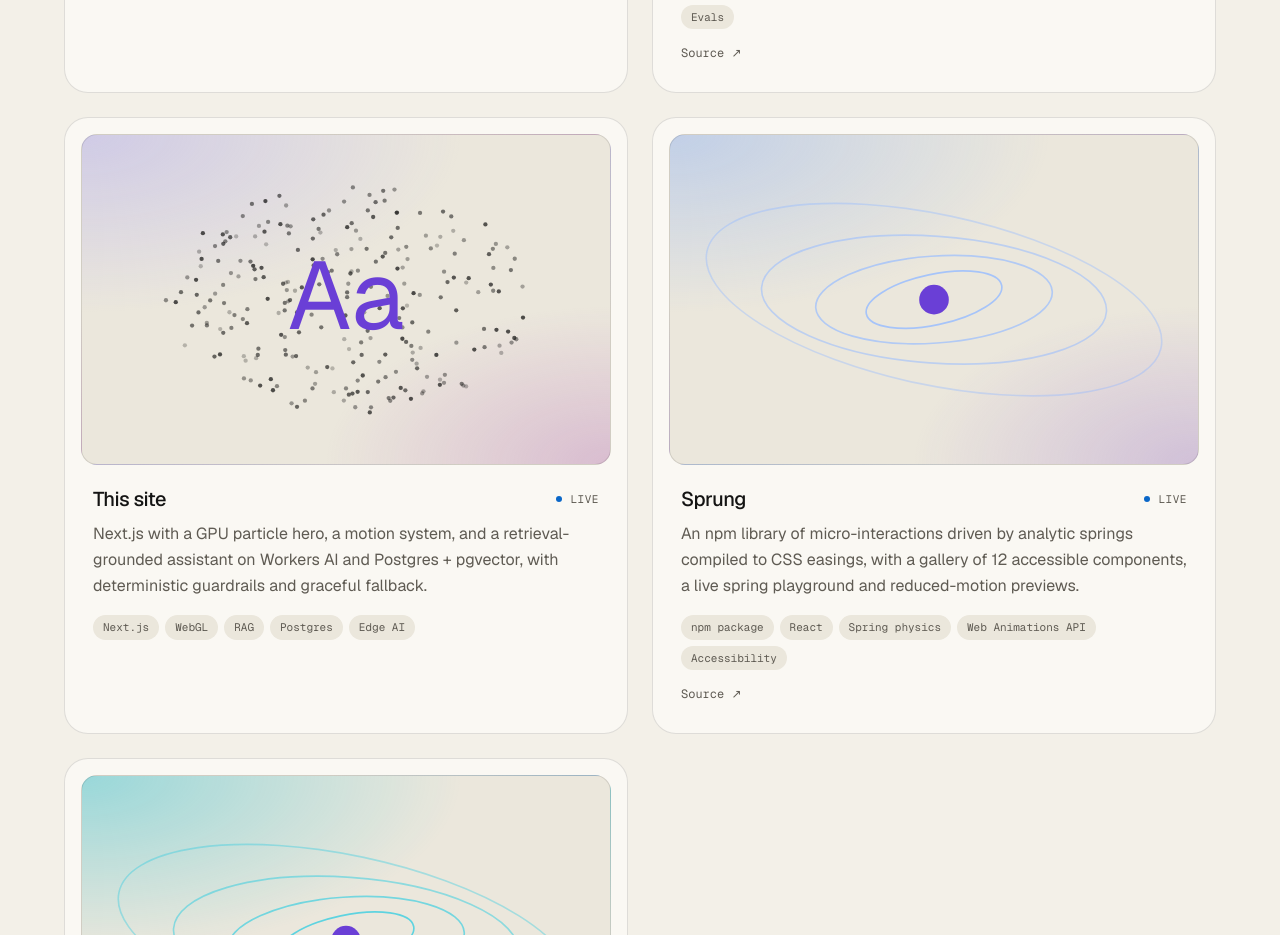
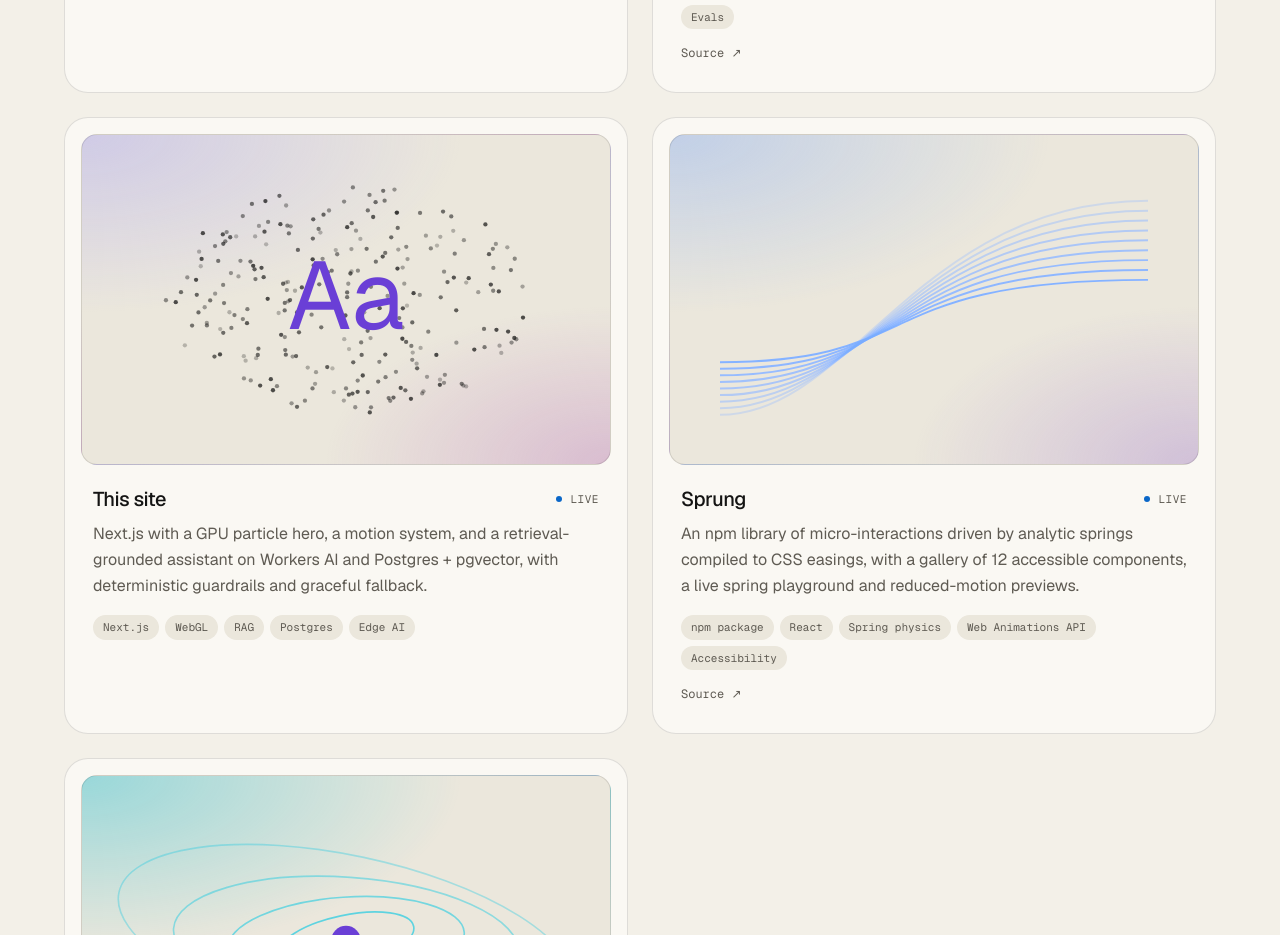
Before and after one commit to tiff-xt/portfolio, a Next.js app: page / in a window 1280 px wide. Shown: the part 3760-4695 px from the top of the page. Built offline with nearby package versions, Linux system fonts and the light colour scheme.

Commit message:
Keep Sprung's spring-curve cover after the slug rename
Co-Authored-By: Claude Opus 5.5 <noreply@anthropic.com>
Claude-Session: https://claude.ai/code/session_01MTUy4JFvKbdKSzmGBhvKyD

```diff
--- a/src/components/sections/Covers.tsx
+++ b/src/components/sections/Covers.tsx
@@ -87,7 +87,7 @@ function motif(slug: string, hue: number) {
         </g>
       );
     }
-    case "motion-lab":
+    case "sprung":
       return (
         <g fill="none" stroke={stroke} strokeWidth="1.2">
           {Array.from({ length: 9 }, (_, i) => (
```
